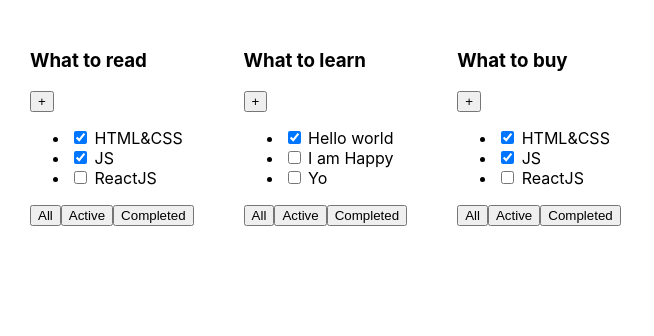
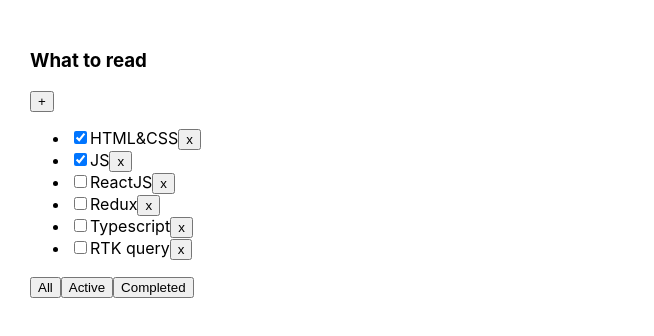
Before and after one commit to Katrin3536/todolists, a React (Vite) app: page / in a window 1280 px wide. Shown: the top 336 px of the page, without its empty margins (0-654 px from the left). Built offline with nearby package versions, Linux system fonts and the light colour scheme.

Commit message:
add functions delete and filter tasks

```diff
--- a/src/App.tsx
+++ b/src/App.tsx
@@ -1,25 +1,48 @@
-import './App.css'
-import {TaskProps, Todolist} from "./Todolist/Todolist.tsx";
+import './App.css';
+import {TaskProps, Todolist} from './Todolist/Todolist.tsx';
+import {useState} from 'react';
 
-export const App=()=> {
-  const tasks1:TaskProps[] = [
-    { id: 1, title: 'HTML&CSS', isDone: true },
-    { id: 2, title: 'JS', isDone: true },
-    { id: 3, title: 'ReactJS', isDone: false },
-  ]
-
-  const tasks2:TaskProps[] = [
-    { id: 1, title: 'Hello world', isDone: true },
-    { id: 2, title: 'I am Happy', isDone: false },
-    { id: 3, title: 'Yo', isDone: false },
-  ]
+export type FilterValues= 'All' | 'Completed' | 'Active'
 
 
-  return (
-      <div className="app">
-        <Todolist title={"What to read"} tasks={tasks1}/>
-        <Todolist title={"What to learn"} tasks={tasks2}/>
-        <Todolist title={"What to buy"} tasks={tasks1}/>
-      </div>
-  )
-}
+export const App = () => {
+    const [tasks, setTasks] = useState<TaskProps[]>([
+        {id: 1, title: 'HTML&CSS', isDone: true},
+        {id: 2, title: 'JS', isDone: true},
+        {id: 3, title: 'ReactJS', isDone: false},
+        {id: 4, title: 'Redux', isDone: false},
+        {id: 5, title: 'Typescript', isDone: false},
+        {id: 6, title: 'RTK query', isDone: false},
+    ]);
+
+    const [filter, setFilter] = useState<FilterValues>('All')
+
+    const deleteTask = (taskId: number) => {
+        const filteredTasks=tasks.filter(task => task.id !== taskId);
+        setTasks(filteredTasks)
+    };
+
+
+    let filteredTasks = tasks
+
+    if(filter === 'Active') {
+        filteredTasks=tasks.filter(task => !task.isDone)
+    }
+    if(filter === 'Completed') {
+        filteredTasks=tasks.filter(task => task.isDone)
+    }
+
+    const changeFilter =(filter:FilterValues)=>{
+        setFilter(filter)
+    }
+
+    return (
+        <div className="app">
+            <Todolist title={'What to read'}
+                      tasks={filteredTasks}
+                      deleteTask={deleteTask}
+                      changeFilter={changeFilter}
+            />
+        </div>
+    );
+};
--- a/src/Todolist/Todolist.tsx
+++ b/src/Todolist/Todolist.tsx
@@ -1,6 +1,7 @@
-import {Button} from "../Button.tsx";
+import {Button} from '../Button.tsx';
+import {FilterValues} from '../App.tsx';
 
-export type TaskProps={
+export type TaskProps = {
     id: number,
     title: string,
     isDone: boolean,
@@ -9,29 +10,38 @@
 type Props = {
     title: string,
     tasks: TaskProps[],
+    deleteTask: (taskId: number) => void,
+    changeFilter:(filter:FilterValues)=>void
 }
 
 
-export const Todolist=({title,tasks}:Props)=>{
+export const Todolist = ({title, tasks, deleteTask,changeFilter}: Props) => {
 
+    const mappedTasks = tasks.length === 0 ? (<p>" No tasks"</p>) :
+        (<ul>{tasks.map((t) => {
+                return (<li key={t.id}>
+                    <input type="checkbox" checked={t.isDone}/>
+                    <span>{t.title}</span>
+                    <Button title={'x'} onClick={() => {deleteTask(t.id)}}/>
+                        </li>)
+                    })}
+        </ul>
+        );
 
     return (
         <div>
             <h3>{title}</h3>
             <div>
-                <Button title={"+"}/>
+                <Button title={'+'}/>
             </div>
-            {tasks.length === 0 ? (<p>" No tasks"</p>) :
-                (<ul>{tasks.map((t)=>{
-                return <li key={t.id}><input type="checkbox" checked={t.isDone}/> <span>{t.title}</span></li>
-            })}
-            </ul>)}
+            {mappedTasks}
             <div>
-                <Button title="All"/>
-                <Button title="Active"/>
-                <Button title="Completed"/>
+                <Button title="All" onClick={()=>changeFilter('All')}/>
+                <Button title="Active" onClick={()=>changeFilter('Active')}/>
+                <Button title="Completed" onClick={()=>changeFilter('Completed')}/>
             </div>
+
         </div>
-    )
+    );
 
-}
+};
```
